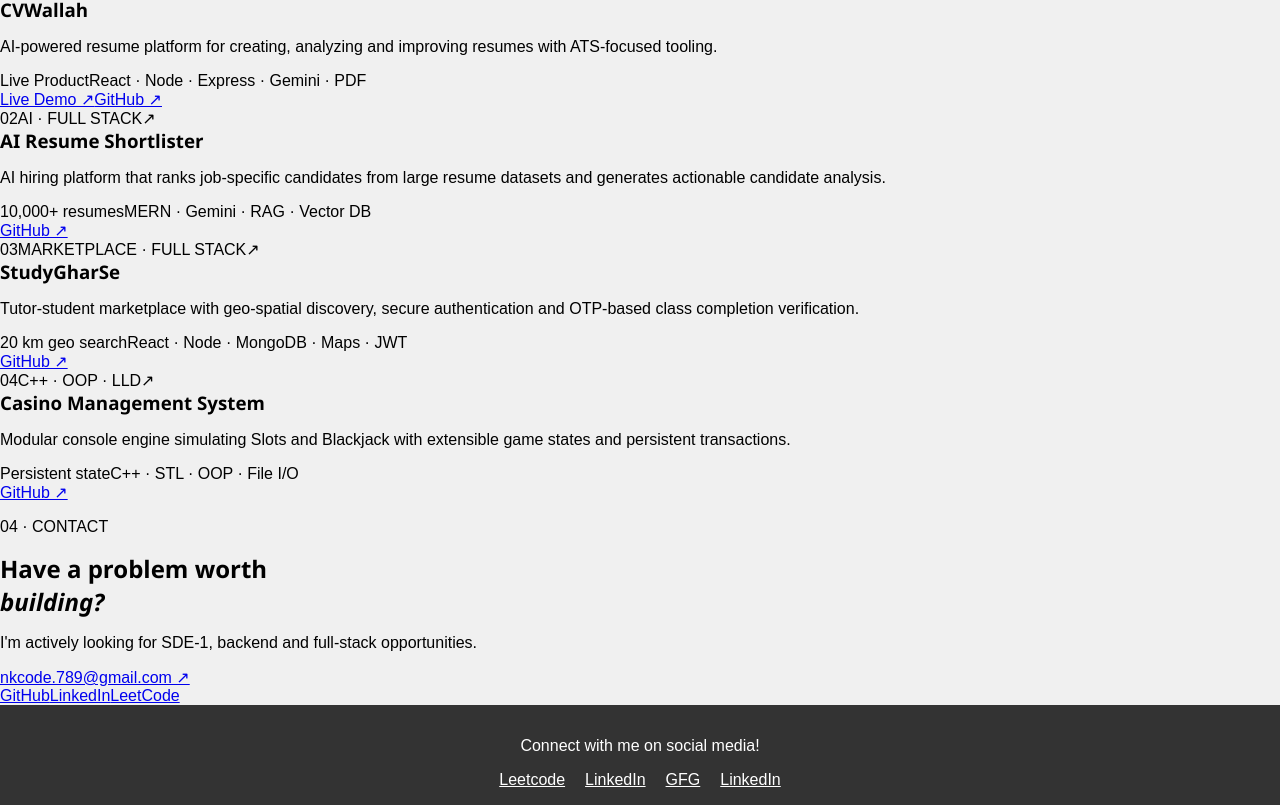
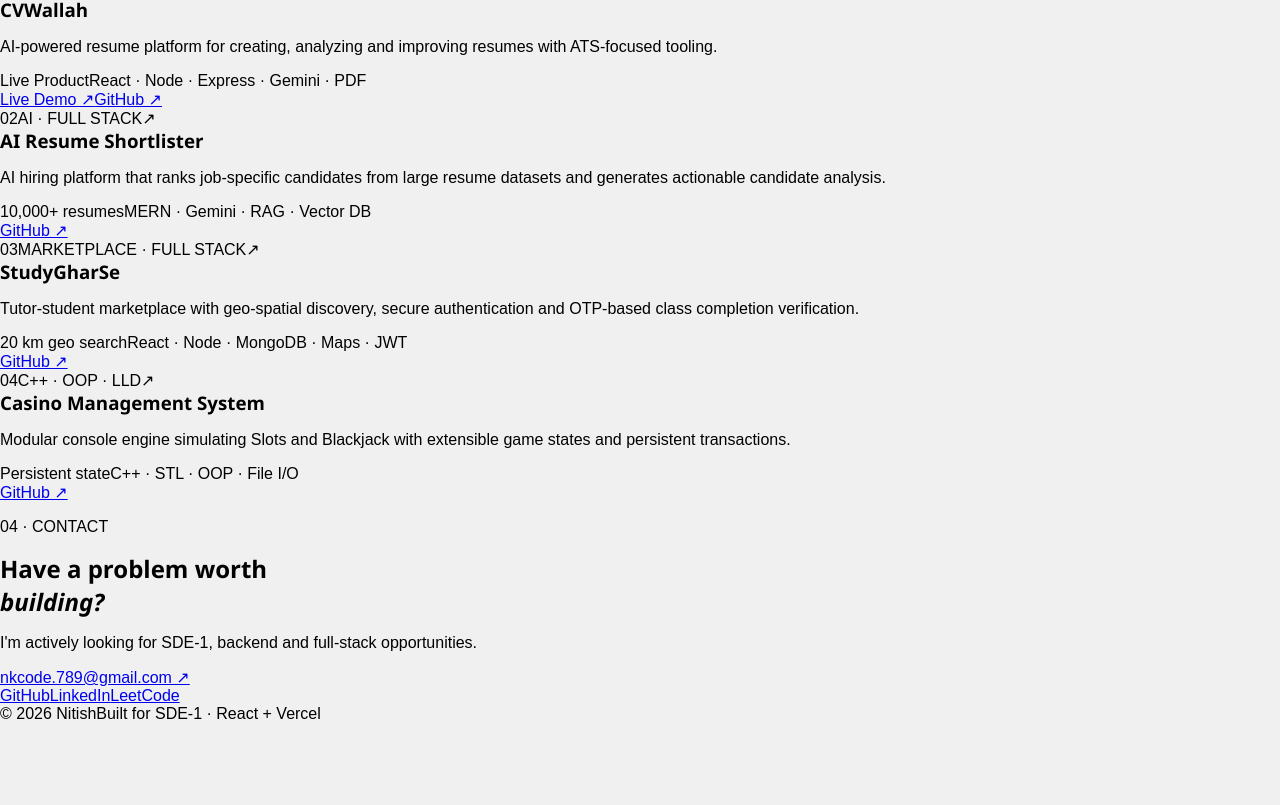
Before and after one commit to nknitis/Portfolio, a React (Vite) app: page / in a window 1280 px wide. Shown: the part 1438-2243 px from the top of the page. After the commit the page ends 2161 px from the top, so only its background shows below. Built offline with nearby package versions, Linux system fonts and the light colour scheme.

Commit message:
Portfolio V2 interactive redesign

```diff
--- a/src/components/Footer.jsx
+++ b/src/components/Footer.jsx
@@ -1,25 +1 @@
-import React from 'react';
-import styled from 'styled-components';
-
-const FooterSection = styled.footer`
-  padding: 1rem;
-  background: #333;
-  color: white;
-  text-align: center;
-`;
-
-const Footer = () => {
-  return (
-    <FooterSection>
-      <p>Connect with me on social media!</p>
-      <div>
-        <a href="https://leetcode.com/u/nL3yRCbO1v/" target="_blank" rel="noopener noreferrer" style={{ color: 'white', margin: '0 10px' }}>Leetcode</a>
-        <a href="https://www.linkedin.com/in/nitish-nitish-031666339/" target="_blank" rel="noopener noreferrer" style={{ color: 'white', margin: '0 10px' }}>LinkedIn</a>
-        <a href="https://www.linkedin.com/in/nitish-nitish-031666339/" target="_blank" rel="noopener noreferrer" style={{ color: 'white', margin: '0 10px' }}>GFG</a>
-        <a href="https://www.linkedin.com/in/nitish-nitish-031666339/" target="_blank" rel="noopener noreferrer" style={{ color: 'white', margin: '0 10px' }}>LinkedIn</a>
-      </div>
-    </FooterSection>
-  );
-};
-
-export default Footer;
+import React from "react";export default function Footer(){return <footer><span>© 2026 Nitish</span><span>Built for SDE-1 · React + Vercel</span></footer>}
```
